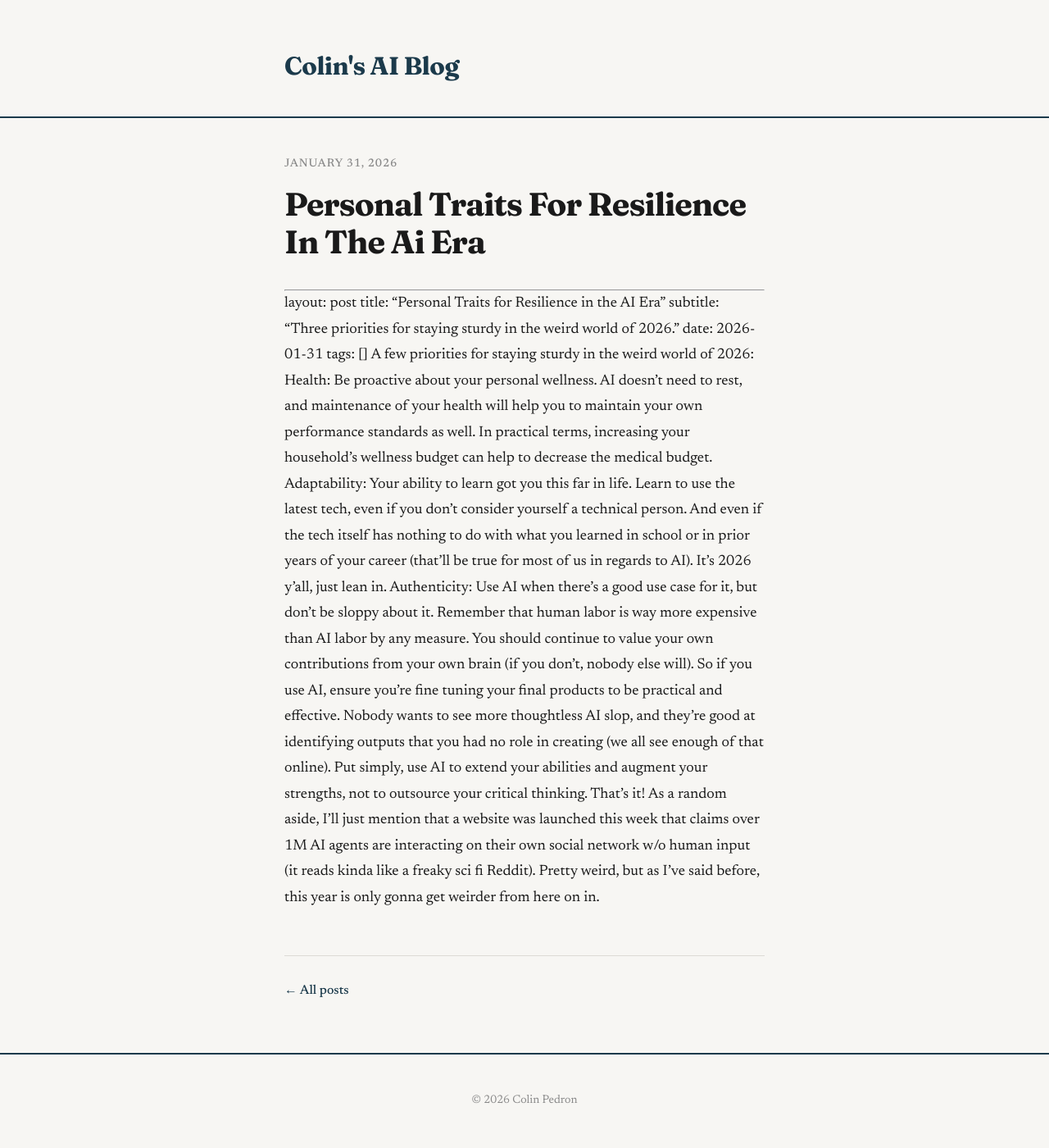
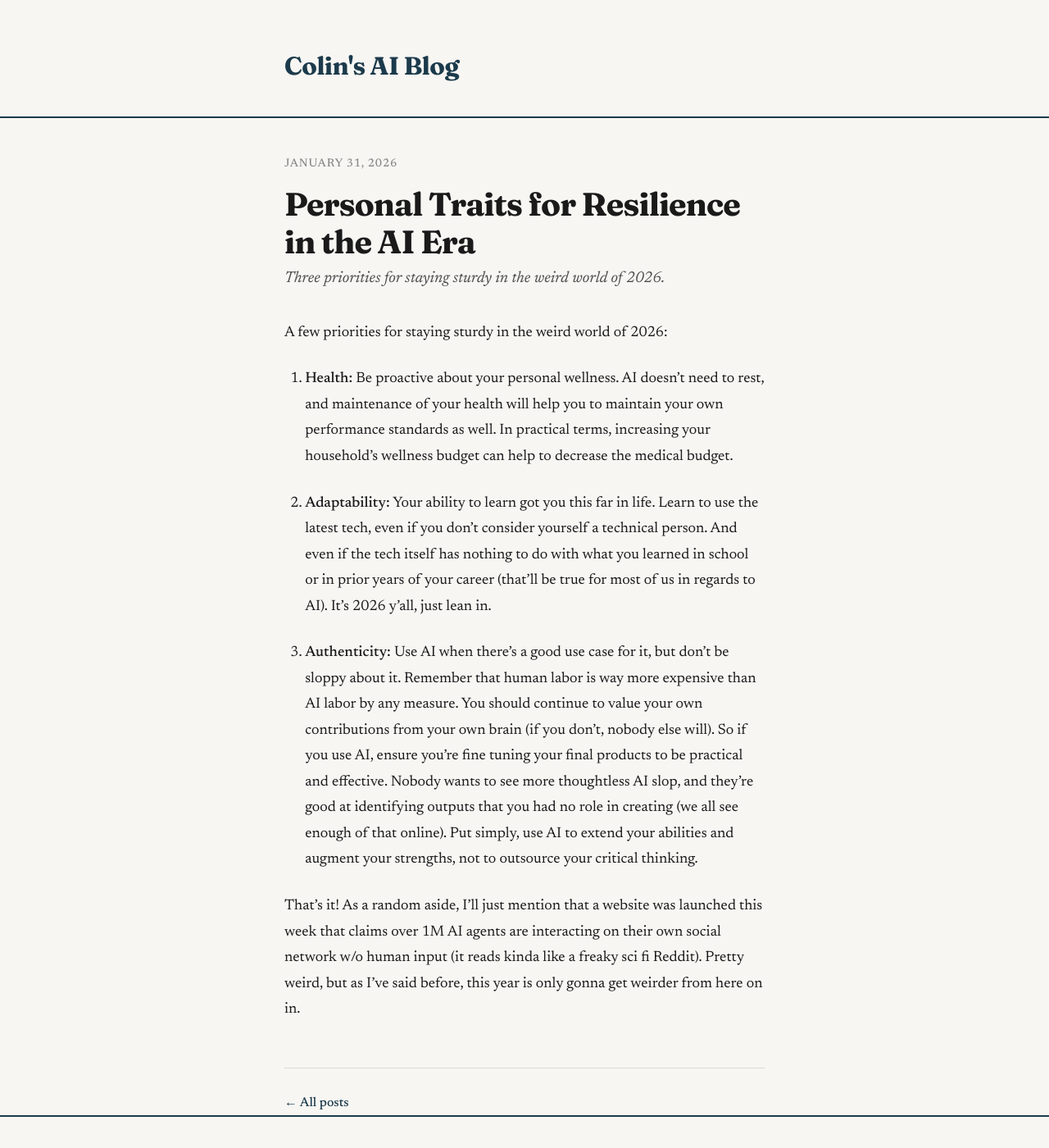
Before and after one commit to cpedron50-novaspear/colinpedron-site, a Jekyll site: the page built from _posts/2026-01-31-personal-traits-for-resilience-in-the-ai-era.md, in a window 1280 px wide and 1400 px high. Shown: the whole window at 82% size. Built offline with Jekyll 4.4.1, drawn with Linux system fonts in a browser that asks for light colours; our own code applies the rules of GitHub Pages for plain Markdown files; some of the changed lines change nothing that is shown.

Commit message:
Update 2026-01-31-personal-traits-for-resilience-in-the-ai-era.md

```diff
--- a/_posts/2026-01-31-personal-traits-for-resilience-in-the-ai-era.md
+++ b/_posts/2026-01-31-personal-traits-for-resilience-in-the-ai-era.md
@@ -4,8 +4,14 @@ title: "Personal Traits for Resilience in the AI Era"
 subtitle: "Three priorities for staying sturdy in the weird world of 2026."
 date: 2026-01-31
 tags: []
+---
+
 A few priorities for staying sturdy in the weird world of 2026:
-Health: Be proactive about your personal wellness. AI doesn't need to rest, and maintenance of your health will help you to maintain your own performance standards as well. In practical terms, increasing your household's wellness budget can help to decrease the medical budget.
-Adaptability: Your ability to learn got you this far in life. Learn to use the latest tech, even if you don't consider yourself a technical person. And even if the tech itself has nothing to do with what you learned in school or in prior years of your career (that'll be true for most of us in regards to AI). It's 2026 y'all, just lean in.
-Authenticity: Use AI when there's a good use case for it, but don't be sloppy about it. Remember that human labor is way more expensive than AI labor by any measure. You should continue to value your own contributions from your own brain (if you don't, nobody else will). So if you use AI, ensure you're fine tuning your final products to be practical and effective. Nobody wants to see more thoughtless AI slop, and they're good at identifying outputs that you had no role in creating (we all see enough of that online). Put simply, use AI to extend your abilities and augment your strengths, not to outsource your critical thinking.
+
+1. **Health:** Be proactive about your personal wellness. AI doesn't need to rest, and maintenance of your health will help you to maintain your own performance standards as well. In practical terms, increasing your household's wellness budget can help to decrease the medical budget.
+
+2. **Adaptability:** Your ability to learn got you this far in life. Learn to use the latest tech, even if you don't consider yourself a technical person. And even if the tech itself has nothing to do with what you learned in school or in prior years of your career (that'll be true for most of us in regards to AI). It's 2026 y'all, just lean in.
+
+3. **Authenticity:** Use AI when there's a good use case for it, but don't be sloppy about it. Remember that human labor is way more expensive than AI labor by any measure. You should continue to value your own contributions from your own brain (if you don't, nobody else will). So if you use AI, ensure you're fine tuning your final products to be practical and effective. Nobody wants to see more thoughtless AI slop, and they're good at identifying outputs that you had no role in creating (we all see enough of that online). Put simply, use AI to extend your abilities and augment your strengths, not to outsource your critical thinking.
+
 That's it! As a random aside, I'll just mention that a website was launched this week that claims over 1M AI agents are interacting on their own social network w/o human input (it reads kinda like a freaky sci fi Reddit). Pretty weird, but as I've said before, this year is only gonna get weirder from here on in.
```
